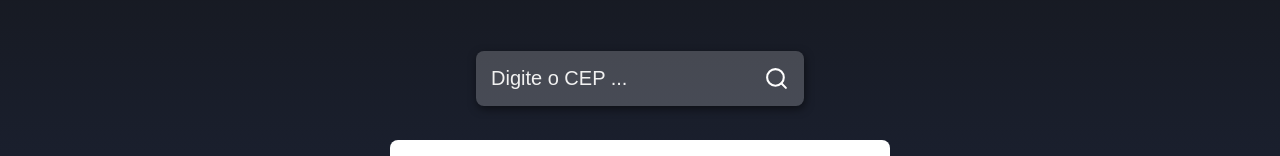
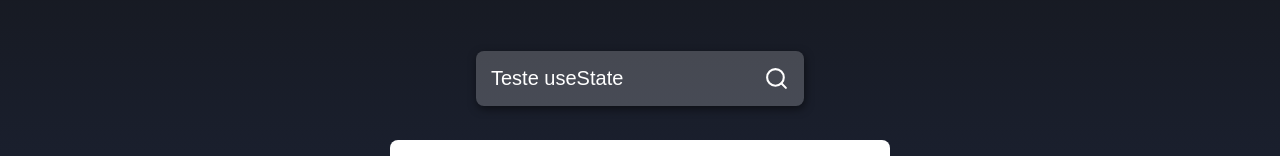
Before and after one commit to na7ank/busca-cep-react-api-1, a React (Create React App) app in the folder buscador/: page / in a window 1280 px wide. Shown: the part 265-421 px from the top of the page. Built offline with nearby package versions, Linux system fonts and the light colour scheme.

Commit message:
Testando useState. Dados dinâmicos.

```diff
--- a/buscador/src/App.js
+++ b/buscador/src/App.js
@@ -1,16 +1,20 @@
 //import logo from './logo.svg';
 //import './App.css';
 import { FiSearch } from 'react-icons/fi'
+import {useState} from 'react'
 import './styles.css'
 
 function App() {
+
+  const [input, setInput] = useState('Teste useState')
+
   return (
     <div className="container">
 
       <h1 className="title">Buscador CEP</h1>
 
       <div className="containerInput">
-        <input type="text" placeholder="Digite o CEP ..."/>
+        <input type="text" placeholder="Digite o CEP ..." value={input}/>
         <button className="buttonSearch">
           <FiSearch size={25} color="#FFF"/>
         </button>
```
Also changed, not shown: 1 other file (tests, documents, lock files or other folders).
